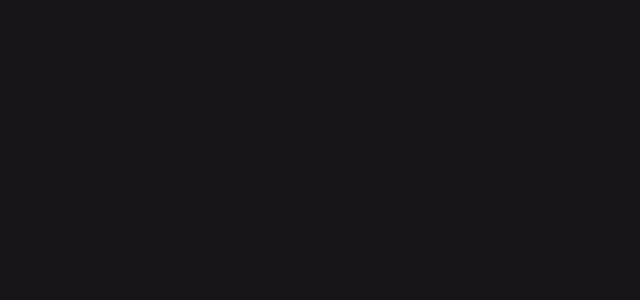
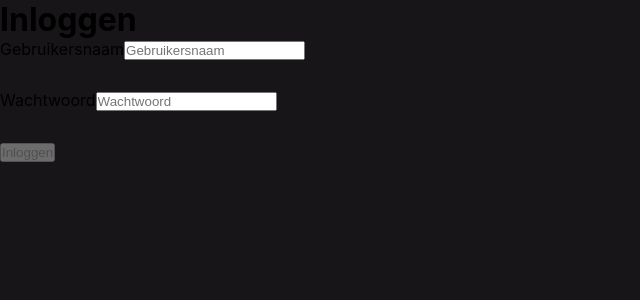
Before and after one commit to mmesander/dodo-en-kuik-front, a React (Vite) app: page /login in a window 1280 px wide. Shown: the top 300 px of the page, without its empty margins (0-640 px from the left). Built offline with nearby package versions, Linux system fonts and the light colour scheme.

Commit message:
fix styling problems with sign up page

```diff
--- a/src/pages/signin/SignIn.jsx
+++ b/src/pages/signin/SignIn.jsx
@@ -7,8 +7,101 @@
 // Context
 import {AuthContext} from "../../context/AuthContext.jsx";
 
+// Components
+import InputHookForm from "../../components/inputhookform/InputHookForm.jsx";
+
+// Styles
+import "./SignIn.css"
+
 
 function SignIn() {
+    const {login} = useContext(AuthContext);
+    const {handleSubmit, register, formState: {errors, isValid}} = useForm({mode: "onChange"});
+
+    const [loading, setLoading] = useState(false);
+    const [error, setError] = useState(false);
+    const [errorMessage, setErrorMessage] = useState("");
+
+    async function handleLogin(data){
+        setLoading(true);
+        setErrorMessage("");
+        try {
+            const response = await axios.post(`http://localhost:8088/users/authenticate`, {
+                username: data.username,
+                password: data.password,
+            });
+            login(response.data.accessToken);
+
+            if (response.data.accessToken) {
+                setError(false);
+            }
+        } catch (error) {
+            setError(true);
+            console.error(error);
+            setErrorMessage(error.response.data);
+        }
+        setLoading(false);
+    }
+
+    return (
+        <>
+            <div className="login-outer-container">
+                <div className="login-inner-container">
+                    <h1>Inloggen</h1>
+                    <form id="login-form" onSubmit={handleSubmit(handleLogin)}>
+                        <InputHookForm
+                            type="text"
+                            name="username"
+                            id="username-field"
+                            label="Gebruikersnaam"
+                            placeholder="Gebruikersnaam"
+                            register={register}
+                            errors={errors.username && errors.username.message}
+                            validationRules={{
+                                required: 'Dit veld is verplicht',
+                                pattern: {
+                                    value: /^[a-zA-Z0-9_]+$/,
+                                    message: 'Gebruikersnaam mag alleen letters, cijfers en underscores bevatten'
+                                },
+                                minLength: {
+                                    value: 6,
+                                    message: 'Gebruikersnaam moet minimaal 6 tekens bevatten'
+                                },
+                                maxLength: {
+                                    value: 20,
+                                    message: 'Gebruikersnaam mag maximaal 20 tekens bevatten'
+                                },
+                            }}
+                        />
+                        <InputHookForm
+                            type="password"
+                            name="password"
+                            id="reg-password-field"
+                            label="Wachtwoord"
+                            placeholder="Wachtwoord"
+                            register={register}
+                            errors={errors.password && errors.password.message}
+                            validationRules={{
+                                required: 'Dit veld is verplicht',
+                                minLength: {
+                                    value: 6,
+                                    message: 'Wachtwoord moet minimaal 6 tekens bevatten'
+                                }
+                            }}
+                        />
+                        <button
+                            type="submit"
+                            disabled={!isValid}
+                        >
+                            Inloggen
+                        </button>
+                        {loading ? <p>Aan het laden...</p> : <p>{errorMessage}</p>}
+
+                    </form>
+                </div>
+            </div>
+        </>
+    )
 
 }
 
--- a/src/pages/signup/SignUp.css
+++ b/src/pages/signup/SignUp.css
@@ -43,14 +43,6 @@
     border: 2px solid transparent;
 }
 
-.input-error-message {
-    font-size: 15px;
-    font-weight: bold;
-    margin-bottom: 10px;
-    min-height: 20px;
-    color: var(--field-error-message)
-}
-
 .register-inner-container button {
     background-color: var(--main-theme-color-mint);
     color: var(--main-theme-color-white);
@@ -81,7 +73,19 @@
 .register-inner-container p {
     font-size: 15px;
     font-weight: bold;
+}
+
+.input-error-message {
+    font-size: 15px;
+    font-weight: bold;
     margin-bottom: 10px;
+    min-height: 20px;
+    color: var(--field-error-message)
+}
+
+.backend-error-message {
+    font-size: 15px;
+    font-weight: bold;
     color: var(--field-error-message)
 }
 
--- a/src/pages/signup/SignUp.jsx
+++ b/src/pages/signup/SignUp.jsx
@@ -49,7 +49,6 @@
         } catch (e) {
             console.error(e);
             setError(true);
-            console.log(e.response.data)
             setErrorMessage(e.response.data);
         }
         setLoading(false);
@@ -137,7 +136,7 @@
                         >
                             Registreren
                         </button>
-                        {loading ? <p>Aan het laden...</p> : <p>{errorMessage}</p>}
+                        {loading ? <p>Aan het laden...</p> : <p className="backend-error-message">{errorMessage}</p>}
                         {registrationSuccess && !error &&
                         <h4 className="succes-message">
                             Registratie is gelukt, je wordt in 3 seconden teruggeleid naar de login pagina
```
